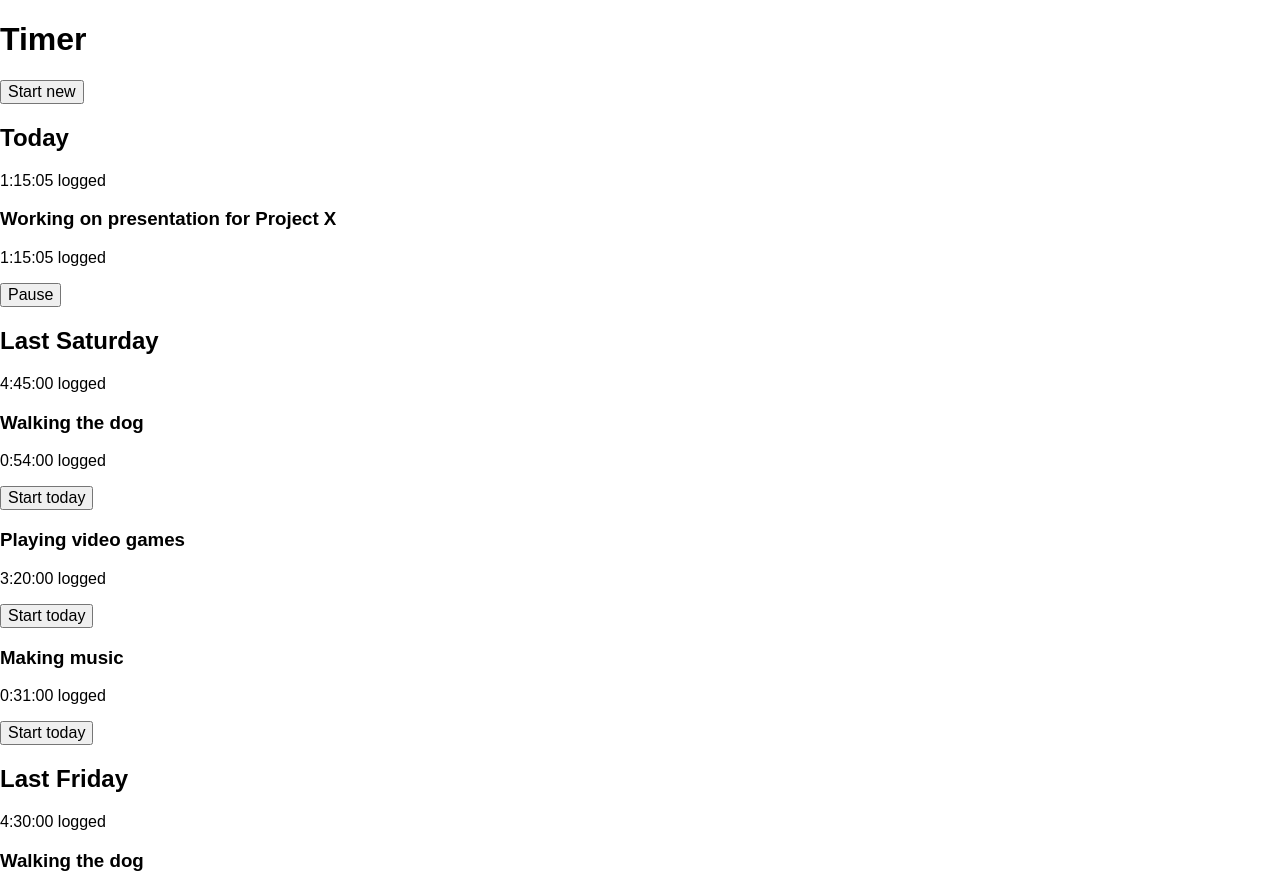
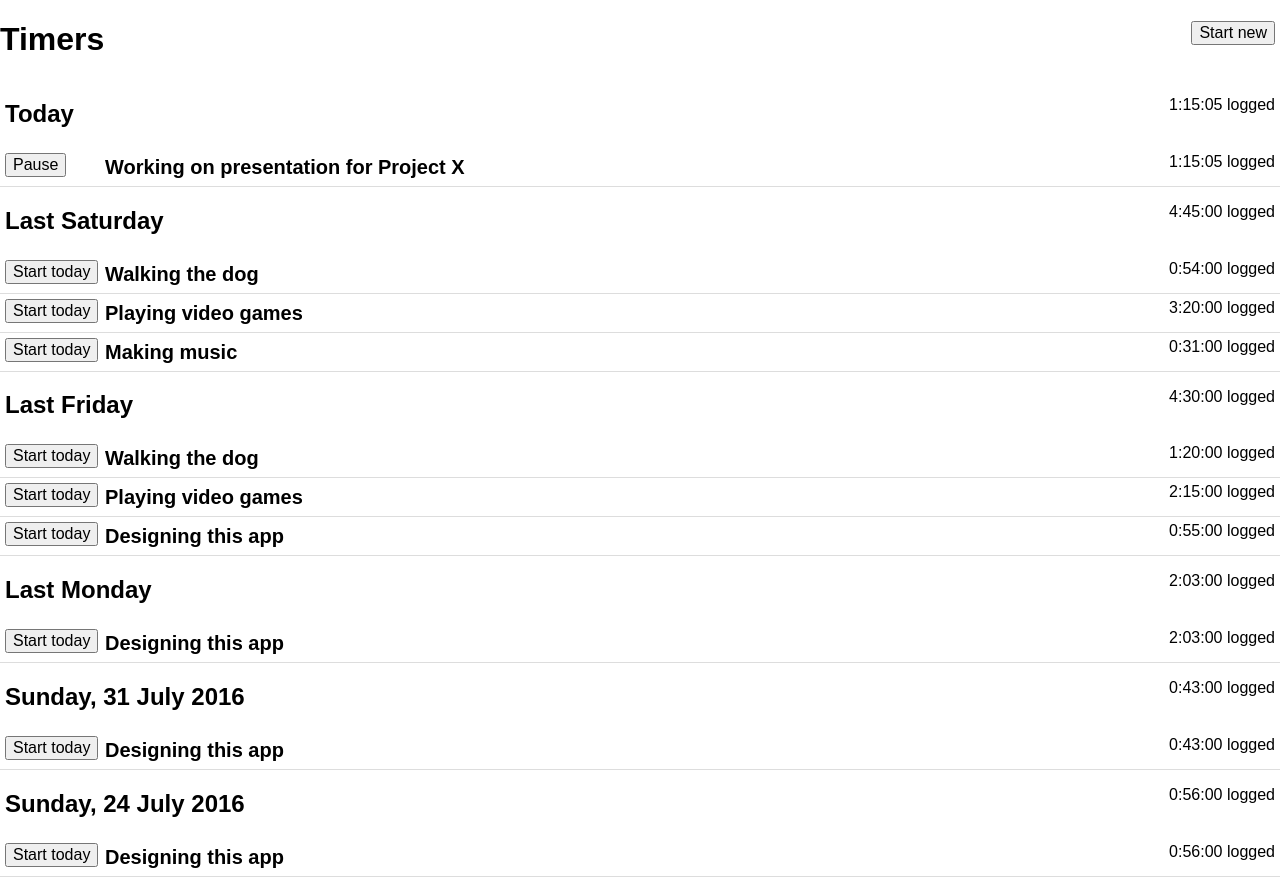
Before and after one commit to chromice/timelier.app, a plain HTML site: page index.html in a window 1280 px wide. Shown: the top 879 px of the page. Drawn offline with Linux system fonts and the light colour scheme.

Commit message:
Add some simple layout.

```diff
--- a/assets/scripts/main.js
+++ b/assets/scripts/main.js
@@ -198,7 +198,7 @@ var CalendarPane = Backbone.View.extend({
 	render: function () {
 		this.$el.empty()
 			.append('<header>' +
-				'<h1>Timer</h1>' +
+				'<h1>Timers</h1>' +
 				'<button id="start-new">Start new</button>' +
 			'</header>');
 
@@ -300,7 +300,7 @@ var TimerListView = DateSpecificView.extend({
 		label.prepend(this.dateLabel.render().$el);
 		logged.prepend(this.totalLogged.render().$el);
 
-		this.$el.wrapAll('<header>');
+		this.$el.prepend($('<header>').append(label).append(logged));
 
 		this.collection.each(function (timer) {
 			var view = new TimerItemView({date: this.date, model: timer});
--- a/assets/styles/main.less
+++ b/assets/styles/main.less
@@ -27,3 +27,86 @@
 // ==============
 // = Components =
 // ==============
+
+/*
+	App header
+*/
+#main > header {
+	position: relative;
+
+	h1 {
+		margin-right: 5px;
+		text-align: left;
+	}
+
+	button {
+		position: absolute;
+		top: 0;
+		right: 5px;
+	}
+}
+
+/*
+	Day header
+*/
+section > header {
+	overflow: hidden;
+
+	h2 {
+		float: left;
+		margin-left: 5px;
+	}
+	p {
+		float: right;
+		margin-right: 5px;
+	}
+}
+
+/*
+	Timer
+*/
+article {
+	position: relative;
+	padding-left: 100px;
+	padding-right: 130px;
+	padding-bottom: 0;
+	border-bottom: 1px solid #ddd;
+	padding-top: 0;
+
+	button {
+		position: absolute;
+		top: 5px;
+		left: 5px;
+	}
+
+	p {
+		position: absolute;
+		top: 5px;
+		right: 5px;
+		margin: 0;
+	}
+
+	h3, textarea {
+		margin: 0;
+		border: 0;
+		padding: 5px;
+		font: bold 20px/1.4 sans-serif;
+	}
+
+	h3 + div {
+		label {
+			display: none;
+		}
+		textarea {
+			position: absolute;
+			top: 0;
+			bottom: 0;
+			left: 100px;
+			right: 130px;
+		}
+	}
+
+	h3.hidden {
+		visibility: hidden;
+	}
+}
--- a/index.html
+++ b/index.html
@@ -1,7 +1,7 @@
 <!DOCTYPE html>
 <html lang="en">
 <head>
-	<title>Timelier</title>
+	<title>Timers</title>
 	<meta charset="utf-8">
 	<meta name="viewport" content="width=device-width,initial-scale=1">
 	<meta http-equiv="X-UA-Compatible" content="IE=edge">
```
Also changed, not shown: assets/compiled/scripts.js, assets/compiled/styles.css, 2 other files.
